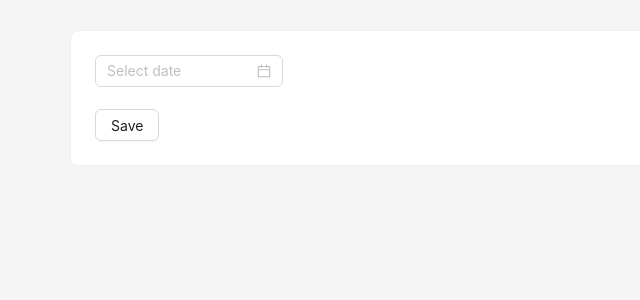
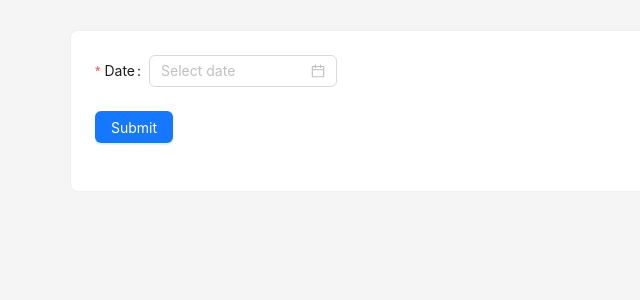
Before and after one commit to shuryhin-oleksandr/upwork-next, a Next.js app: page /sandbox in a window 1280 px wide. Shown: the top 300 px of the page, without its empty margins (0-640 px from the left). Built offline with nearby package versions, Linux system fonts and the light colour scheme; what @ant-design/nextjs-registry would draw is missing.

Commit message:
Make antd form for sandbox

```diff
--- a/app/sandbox/page.tsx
+++ b/app/sandbox/page.tsx
@@ -1,7 +1,6 @@
 "use client";
 
-import { Button, Card, DatePicker } from "antd";
-import { Layout } from "antd";
+import { Button, Card, DatePicker, Form, FormProps, Layout } from "antd";
 import { Content } from "antd/es/layout/layout";
 
 export default function Sandbox() {
@@ -9,12 +8,46 @@ export default function Sandbox() {
     <Layout style={{ minHeight: "100vh" }}>
       <Content style={{ padding: "30px", maxWidth: "1200px", margin: "auto", width: "100%" }}>
         <Card>
-          <DatePicker />
-          <br />
-          <br />
-          <Button>Save</Button>
+          <Tmp />
         </Card>
       </Content>
     </Layout>
   );
 }
+
+type FieldType = {
+  date?: string;
+};
+
+const onFinish: FormProps<FieldType>["onFinish"] = async (values) => {
+  console.log("Success:", values);
+};
+
+const onFinishFailed: FormProps<FieldType>["onFinishFailed"] = (errorInfo) => {
+  console.log("Failed:", errorInfo);
+};
+
+function Tmp() {
+  return (
+    <Form
+      name="basic"
+      style={{ maxWidth: 600 }}
+      onFinish={onFinish}
+      onFinishFailed={onFinishFailed}
+    >
+      <Form.Item<FieldType>
+        label="Date"
+        name="date"
+        rules={[{ required: true, message: "Please input your date!" }]}
+      >
+        <DatePicker format="D MMM YY" />
+      </Form.Item>
+
+      <Form.Item label={null}>
+        <Button type="primary" htmlType="submit">
+          Submit
+        </Button>
+      </Form.Item>
+    </Form>
+  );
+}
```
